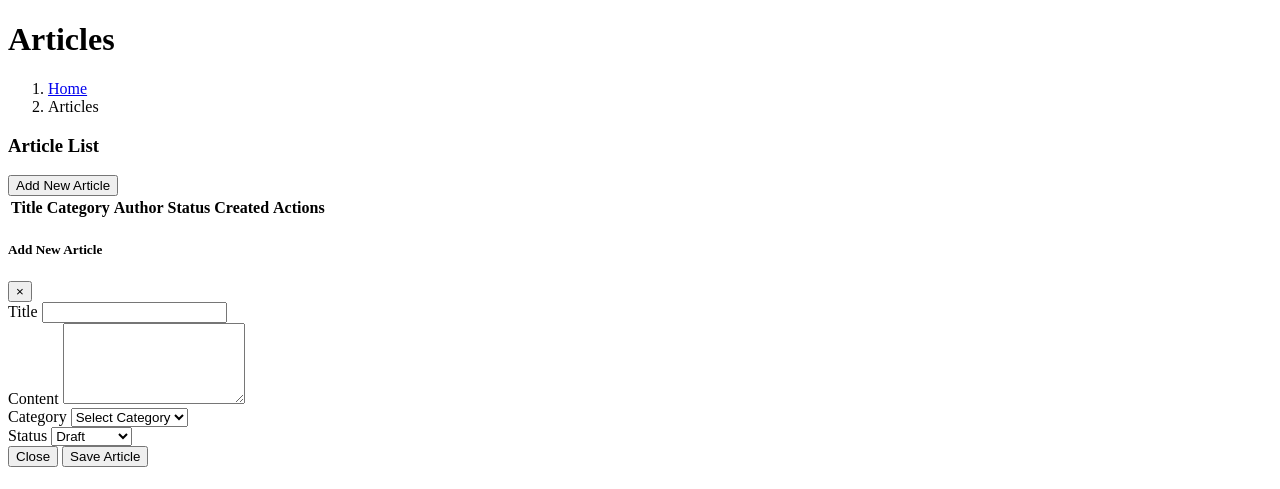
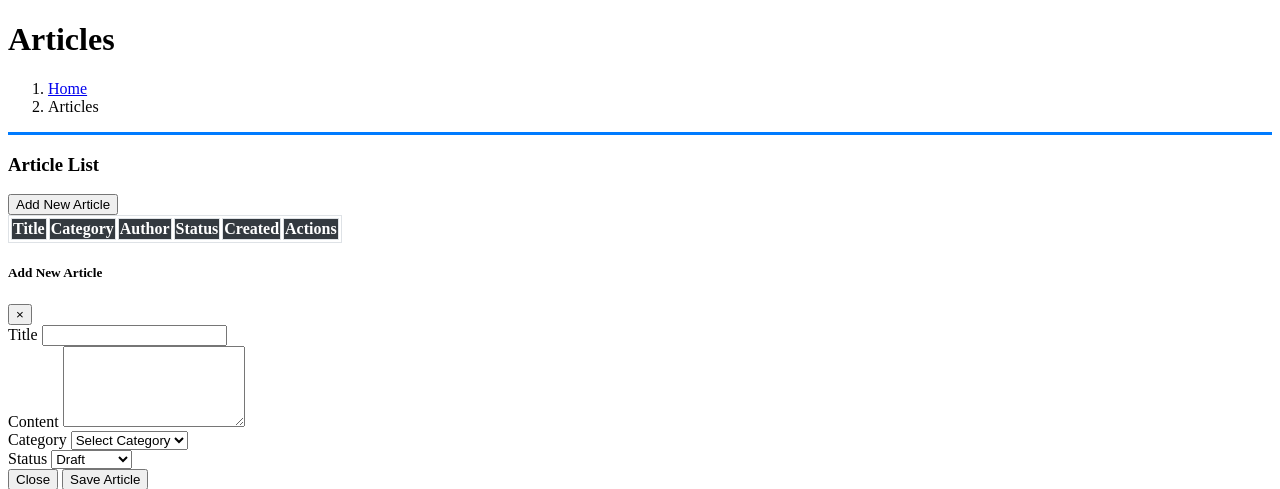
Before and after one commit to SalmaMei/cms_sederhana, a PHP site: template pages/articles.php in a window 1280 px wide. Shown: the part 96-585 px from the top of the page. Run offline with PHP 8.4, Linux system fonts and the light colour scheme; the template is opened without the code that fills it, so the values that code supplies are empty; a user stored in the database is signed in.

Commit message:
Commit kelima

```diff
--- a/pages/articles.php
+++ b/pages/articles.php
@@ -75,7 +75,7 @@
 
         <div class="row">
             <div class="col-12">
-                <div class="card">
+                <div class="card card-outline card-primary">
                     <div class="card-header">
                         <h3 class="card-title">Article List</h3>
                         <div class="card-tools">
@@ -85,20 +85,20 @@
                         </div>
                     </div>
                     <div class="card-body table-responsive p-0">
-                        <table class="table table-hover text-nowrap">
-                            <thead>
+                        <table class="table table-hover text-nowrap table-striped table-bordered">
+                            <thead class="thead-dark">
                                 <tr>
-                                    <th>Title</th>
-                                    <th>Category</th>
-                                    <th>Author</th>
-                                    <th>Status</th>
-                                    <th>Created</th>
-                                    <th>Actions</th>
+                                    <th style="background-color: #343a40; color: white;">Title</th>
+                                    <th style="background-color: #343a40; color: white;">Category</th>
+                                    <th style="background-color: #343a40; color: white;">Author</th>
+                                    <th style="background-color: #343a40; color: white;">Status</th>
+                                    <th style="background-color: #343a40; color: white;">Created</th>
+                                    <th style="background-color: #343a40; color: white;">Actions</th>
                                 </tr>
                             </thead>
                             <tbody>
                                 <?php foreach ($articles as $article): ?>
-                                <tr>
+                                <tr style="background-color: #ffffff;">
                                     <td><?php echo htmlspecialchars($article['title']); ?></td>
                                     <td>
                                         <span class="badge badge-info">
@@ -193,6 +193,39 @@
     </div>
 </section>
 
+<style>
+.table-hover tbody tr:hover {
+    background-color: #f8f9fa !important;
+    transition: background-color 0.2s ease;
+}
+
+.table-striped tbody tr:nth-of-type(odd) {
+    background-color: #f8f9fa;
+}
+
+.table-bordered {
+    border: 1px solid #dee2e6;
+}
+
+.table-bordered th,
+.table-bordered td {
+    border: 1px solid #dee2e6;
+}
+
+.card-outline.card-primary {
+    border-top: 3px solid #007bff;
+}
+
+.btn-group .btn {
+    margin: 0 2px;
+}
+
+.badge {
+    padding: 5px 10px;
+    font-size: 85%;
+}
+</style>
+
 <!-- Add Article Modal -->
 <div class="modal fade" id="addArticleModal" tabindex="-1" role="dialog" aria-labelledby="addArticleModalLabel" aria-hidden="true">
     <div class="modal-dialog modal-lg" role="document">
```
